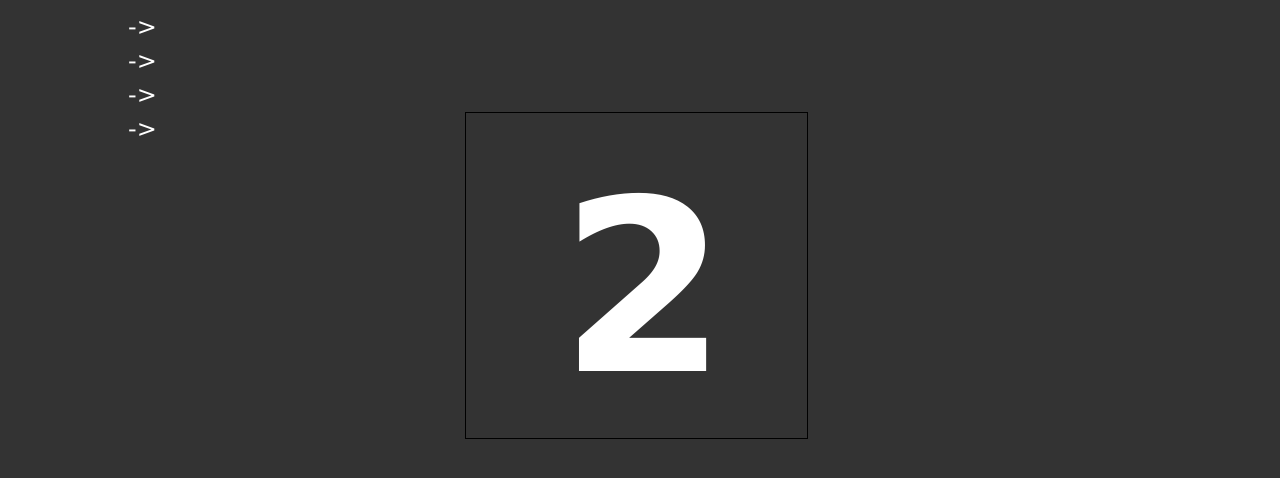
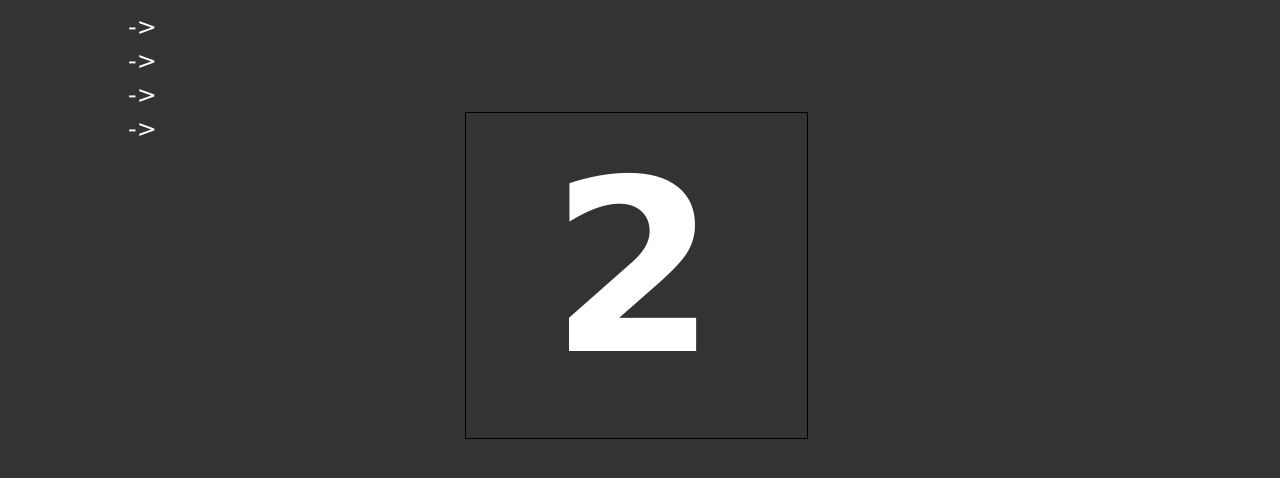
Before and after one commit to ashwathniranjh/ashwathniranjh, a plain HTML site: page task 1/index.html in a window 1280 px wide. Both pictures are taken after a click on the button "START". Shown: the part 118-596 px from the top of the page. Drawn offline with Linux system fonts and the light colour scheme.

Commit message:
Update css1.css

```diff
--- a/task 1/css/css1.css
+++ b/task 1/css/css1.css
@@ -111,8 +111,8 @@ table{
 {
   display: none;
   position: absolute;
-  top:105px;
-  left:560px;
+  top:85px;
+  left:550px;
   font-size: 1500%;
   color: #ffffff;
 }
```
